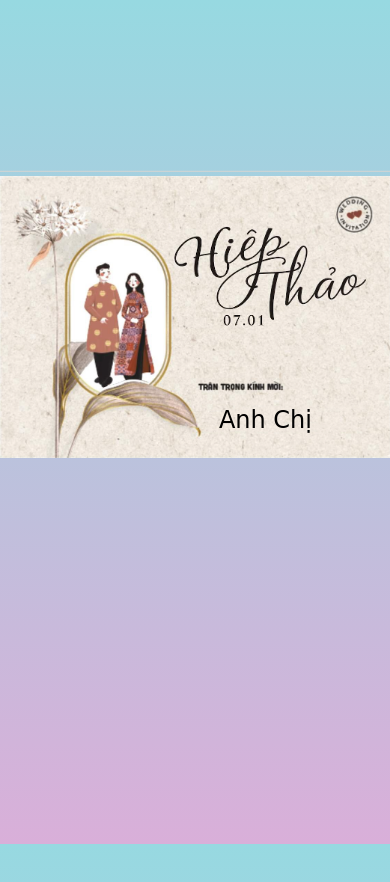
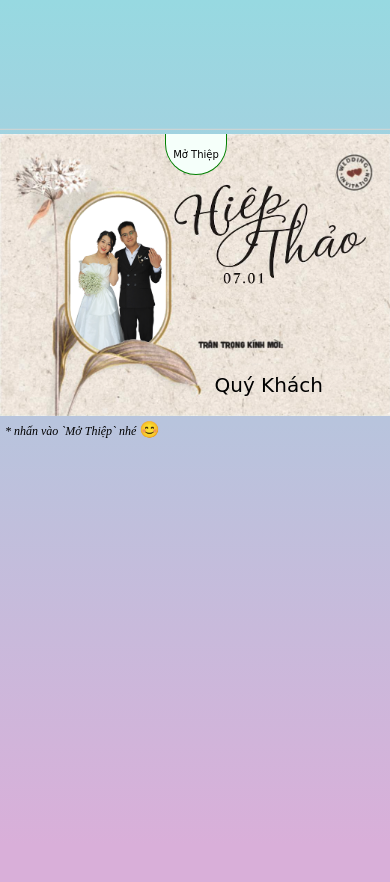
Before and after one commit to quanghieple/wedding-invitation-hiep-thao, a plain HTML site: page index.html in a window 390 px wide. After the commit the page ends 844 px from the top, so only its background shows below. Drawn offline with Linux system fonts and the light colour scheme.

Commit message:
update 1

```diff
--- a/index.html
+++ b/index.html
@@ -50,7 +50,7 @@
 			}
 
 			#letter {
-				height: 100%;
+				height: 30%;
 				display:flex;
 				position: absolute;
 				flex-direction:column;
@@ -76,9 +76,10 @@
 			}
 
 			@keyframes makebig {
-				0% { top: 105px; left: 15px; right: 15px; bottom: 5px; font-size:16px; opacity: 0;}
-				33% { top: -100px; left: 15px; right: 15px; bottom: 150px; font-size:16px; opacity: 0.5; }
-				100% { top: 0px; left: 0px; right: 0px; bottom: unset;font-size: 24px; opacity: 1;}
+				0% { top: 105px; left: 15px; right: 15px; bottom: 5px; font-size:16px; opacity: 0; height: 30%;}
+				33% { top: 0px; left: 15px; right: 15px; bottom: 100px; font-size:16px; opacity: 0.5; height: 70% }
+				66% { top: -100px; left: 15px; right: 15px; bottom: 150px; font-size:16px; opacity: 0.5; height: 70% }
+				100% { top: 0px; left: 0px; right: 0px; bottom: unset;font-size: 24px; opacity: 1; height: 100%}
 			}
 
 
@@ -93,10 +94,9 @@
 			#wrap-scroll {
 				display: block;
 				overflow: auto;
-				height: 100%;
 			}
 
-			#wrap-flex {
+			.wrap-flex {
 				display: flex;
 				justify-content:center;
 				align-items:center;
@@ -109,12 +109,90 @@
 
 			#to {
 				position: absolute;
-				right: 20%;
-				bottom: 10%;
-				font-size: 24px;
+				left: 60%;
+				bottom: 8%;
+				font-size: 44px;
 				font-family: cursive;
 			}
+
+			#open {
+				position: absolute;
+				top: 0;
+				left: calc(50% - 50px);
+				width: 100px;
+				display: flex;
+				justify-content: center;
+				align-items: center;
+				height: 70px;
+				border: 1px solid green;
+				border-bottom-right-radius: 50px;
+				border-bottom-left-radius: 50px;
+				border-top: unset;
+				background-color: mintcream;
+				cursor: pointer;
+				font-family: cursive;
+			}
+
+			#bank {
+				flex-direction: column;
+				font-family: Georgia, serif;
+				margin-bottom: 30px;
+			}
+
+			#bank p {
+				font-size: 24px;
+			}
+
+			#bank span {
+				font-size: 18px;
+				margin-top: 5px;
+			}
+
+			#bank img {
+				max-width: 200px;
+			}
+
+			#click-to {
+				font-size: 14px;
+				font-style: italic;
+				margin-left: 5px;
+			}
+
+			@media only screen and (max-width: 600px) {
+				#envelope {
+					height:100vh;
+				}
+				#open {
+					left: calc(50% - 30px);
+					width: 60px;
+					display: flex;
+					justify-content: center;
+					align-items: center;
+					height: 40px;
+					font-size: 10px;
+				}
+				#to {
+					font-size: 24px;
+					left: 55%;
+					bottom: 8%;
+				}
+				#bank p {
+					font-size: 20px;
+				}
+				#bank {
+					margin-bottom: 100px;
+				}
+				#click-to {
+					font-size: 12px;
+				}
+			}
+			@media only screen and (max-width: 400px) {
+				#to {
+					font-size: 20px;
+				}
+			}
 		</style>
+		<script src="./member.js" ></script>
 		<script>
 			function openUp() {
 				const $opentop= document.querySelector('#opentop');
@@ -132,16 +210,20 @@
 				$front.classList.add('animate');
 
 			}
+
+			const urlParams = new URLSearchParams(window.location.search);
+			const memberId = urlParams.get('id') || '';
+			const member = MEMBERS[memberId] || { name: "Quý Khách" };
 		</script>
 	</head>
 	<body>
-		<div id='envelope' onclick='openUp()'>
+		<div id='envelope'>
 			<div id="wrap-all">
 				<div id='top'>
 					<svg viewBox="0 0 300 100">
 						<polygon
 							points="0,100 150,200 300,100"
-							style="fill:#ffffff;stroke:#cad4d5;stroke-width:2">
+							style="fill:#f3f3dc;stroke:#cad4d5;stroke-width:2">
 							<animate id='opentop' attributeName="points" dur="0.5s" fill="freeze"
 							begin="indefinite"
 												from="0,100 150,200 300,100"
@@ -151,23 +233,39 @@
 				</div>
 				<div id='front'>
 					<div style="position: relative;">
-						<img src='./bia.png' width="100%" height="auto">
+						<img src='./bia_2.png' width="100%" height="auto">
 						<div id="to">
-							<span>Anh Chị</span>
 						</div>
+						<div id="open" onclick='openUp()'>Mở Thiệp</div>
 					</div>
+					<span id="click-to">* nhấn vào `Mở Thiệp` nhé </span>&#128522;
 				</div>
 			</div>
 			<div id='letter'>
 				<div id="wrap-scroll">
-					<div id="wrap-flex">
+					<div class="wrap-flex">
 						<img src='./chinh.png' width="100%" height="auto">
 					</div>
-					<div id="wrap-flex">
+					<div class="wrap-flex" id="com-chieu">
 						<img src="./com chieu.png" width="50%" height="auto">
+					</div>
+					<div class="wrap-flex" id="bank">
+						<p>&#128536;&#128536;&#128536;Hộp mừng Cưới&#128536;&#128536;&#128536;</p>
+						<img src="./qr_bank.jpg" />
+						<span>Ngân hàng: Techcombank</span>
+						<span>Tên tài khoản: LE QUANG HIEP</span>
+						<span>Số tài khoản: 19037160419018</span>
 					</div>
 				</div>
 			</div>
 		</div>
 	</body>
+	<script>
+		(function() {
+			if (!member.comChieu) {
+				document.querySelector('#com-chieu').style.display = 'none';
+			}
+			document.querySelector('#to').innerHTML = member.name
+		})();
+	</script>
 </html>
--- /dev/null
+++ b/member.js
@@ -0,0 +1,94 @@
+const MEMBERS = {
+  "h_ae_uit": {
+    "name": "Anh Em UIT +",
+    "comChieu": true
+  },
+  "h_ae_vng": {
+    "name": "Anh Em VNG +",
+    "comChieu": true
+  },
+  "h_ae_vinbrain": {
+    "name": "Anh Em Vinbrain +",
+    "comChieu": true
+  },
+  "h_ae_citynow": {
+    "name": "Anh Em Citynow +",
+    "comChieu": true
+  },
+  "h_anh_tuan": {
+    "name": "Anh Tuấn",
+    "comChieu": true
+  },
+  "h_anh_tri": {
+    "name": "Anh Trí",
+    "comChieu": true
+  },
+  "h_anh_triet": {
+    "name": "Anh Triết",
+    "comChieu": true
+  },
+  "h_anh_mont": {
+    "name": "Anh Mont",
+    "comChieu": true
+  },
+  "h_anh_peter": {
+    "name": "Anh Peter",
+    "comChieu": true
+  },
+  "h_anh_arthur": {
+    "name": "Anh Arthur",
+    "comChieu": true
+  },
+  "h_anh_richard": {
+    "name": "Anh Richard",
+    "comChieu": true
+  },
+  "h_em_harry": {
+    "name": "Em Harry +",
+    "comChieu": true
+  },
+  "h_chi_sarah": {
+    "name": "Chị Sarah",
+    "comChieu": true
+  },
+  "h_chi_irene": {
+    "name": "Chị Irene",
+    "comChieu": true
+  },
+  "h_chi_hani": {
+    "name": "Chị Hani",
+    "comChieu": true
+  },
+  "h_chi_jamie": {
+    "name": "Chị Jamie +",
+    "comChieu": true
+  },
+  "h_ban_wendy": {
+    "name": "Bạn Wendy +",
+    "comChieu": true
+  },
+  "h_em_quinn": {
+    "name": "Em Quinn +",
+    "comChieu": true
+  },
+  "h_ban_van": {
+    "name": "Bạn Vân +",
+    "comChieu": true
+  },
+  "h_ban_an": {
+    "name": "Bạn An +",
+    "comChieu": true
+  },
+  "h_ban_thai": {
+    "name": "Bạn Thái +",
+    "comChieu": true
+  },
+  "h_ban_dong": {
+    "name": "Bạn Đồng +",
+    "comChieu": true
+  },
+  "h_ban_minh": {
+    "name": "Bạn Minh +",
+    "comChieu": true
+  }
+}
```
Also changed, not shown: bia_2.png (added), qr_bank.jpg (added).
